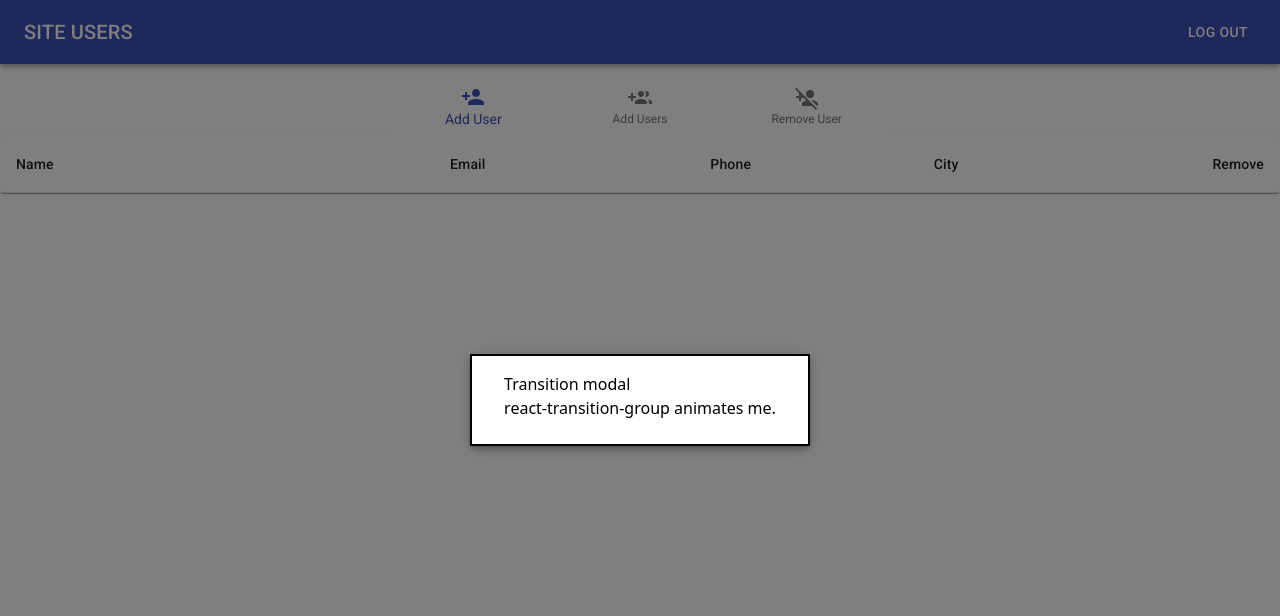
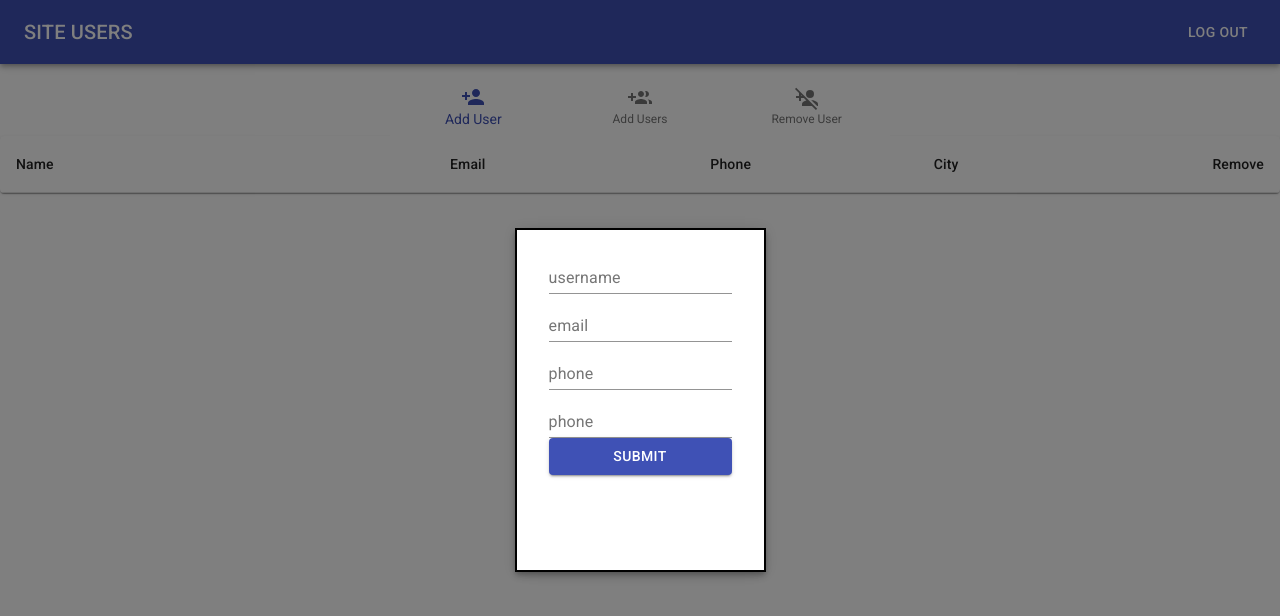
Before and after one commit to IlyaKrapivnoy/react_page_ex, a React (Create React App) app: page / in a window 1280 px wide. Both pictures are taken after a click on the button "Add User". Shown: the top 616 px of the page. Built offline with nearby package versions, Linux system fonts and the light colour scheme.

Commit message:
add 4 text fileds

```diff
--- a/src/components/ButtonsNav.jsx
+++ b/src/components/ButtonsNav.jsx
@@ -1,4 +1,4 @@
-import React from 'react';
+import React, { useState } from 'react';
 import { makeStyles } from '@material-ui/core/styles';
 import BottomNavigation from '@material-ui/core/BottomNavigation';
 import BottomNavigationAction from '@material-ui/core/BottomNavigationAction';
@@ -10,6 +10,7 @@ import { useDispatch, useSelector } from 'react-redux';
 import Modal from '@material-ui/core/Modal';
 import Backdrop from '@material-ui/core/Backdrop';
 import Fade from '@material-ui/core/Fade';
+import { TextField, Button } from '@material-ui/core';
 
 const useStyles = makeStyles((theme) => ({
     root: {
@@ -25,6 +26,12 @@ const useStyles = makeStyles((theme) => ({
         border: '2px solid #000',
         boxShadow: theme.shadows[5],
         padding: theme.spacing(2, 4, 3),
+    },
+    form: {
+        display: 'flex',
+        flexDirection: 'column',
+        minHeight: 300,
+        justifyContent: 'spaceAround',
     },
 }));
 
@@ -45,13 +52,21 @@ export default function ButtonsNav() {
     const dispatch = useDispatch();
     const users = useSelector((state) => state.users.users);
     console.log(users);
-    const addUser = (name) => {
+    const addUser = (name, email, phone, city) => {
         const user = {
-            name,
+            name: userName,
+            email: userEmail,
+            phone: userPhone,
+            city: userCity,
             id: Date.now(),
         };
         dispatch(addUserAction(user));
     };
+
+    const [userName, setUserName] = useState('');
+    const [userEmail, setUserEmail] = useState('');
+    const [userPhone, setUserPhone] = useState('');
+    const [userCity, setUserCity] = useState('');
 
     return (
         <>
@@ -93,12 +108,54 @@ export default function ButtonsNav() {
                 >
                     <Fade in={open}>
                         <div className={classes.paper}>
-                            <h2 id='transition-modal-title'>
-                                Transition modal
-                            </h2>
-                            <p id='transition-modal-description'>
-                                react-transition-group animates me.
-                            </p>
+                            <form
+                                className={classes.form}
+                                noValidate
+                                autoComplete='off'
+                            >
+                                <TextField
+                                    id='standard-basic'
+                                    label='username'
+                                    onChange={(e) =>
+                                        setUserName(e.target.value)
+                                    }
+                                />
+                                <TextField
+                                    id='standard-basic'
+                                    label='email'
+                                    onChange={(e) =>
+                                        setUserEmail(e.target.value)
+                                    }
+                                />
+                                <TextField
+                                    id='standard-basic'
+                                    label='phone'
+                                    onChange={(e) =>
+                                        setUserPhone(e.target.value)
+                                    }
+                                />
+                                <TextField
+                                    id='standard-basic'
+                                    label='phone'
+                                    onChange={(e) =>
+                                        setUserCity(e.target.value)
+                                    }
+                                />
+                                <Button
+                                    variant='contained'
+                                    color='primary'
+                                    onClick={(e) =>
+                                        addUser([
+                                            userName,
+                                            userEmail,
+                                            userPhone,
+                                            userCity,
+                                        ])
+                                    }
+                                >
+                                    Submit
+                                </Button>
+                            </form>
                         </div>
                     </Fade>
                 </Modal>
```
